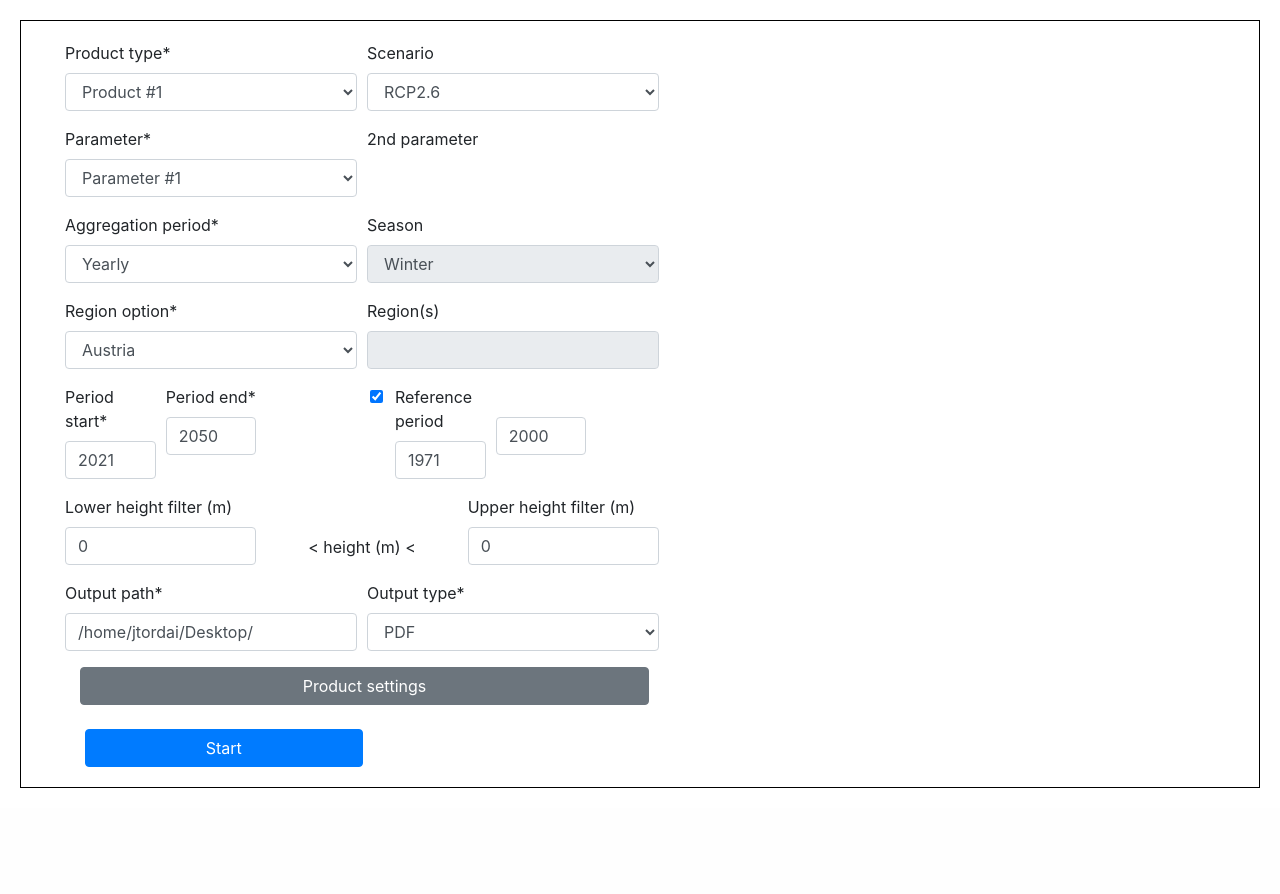
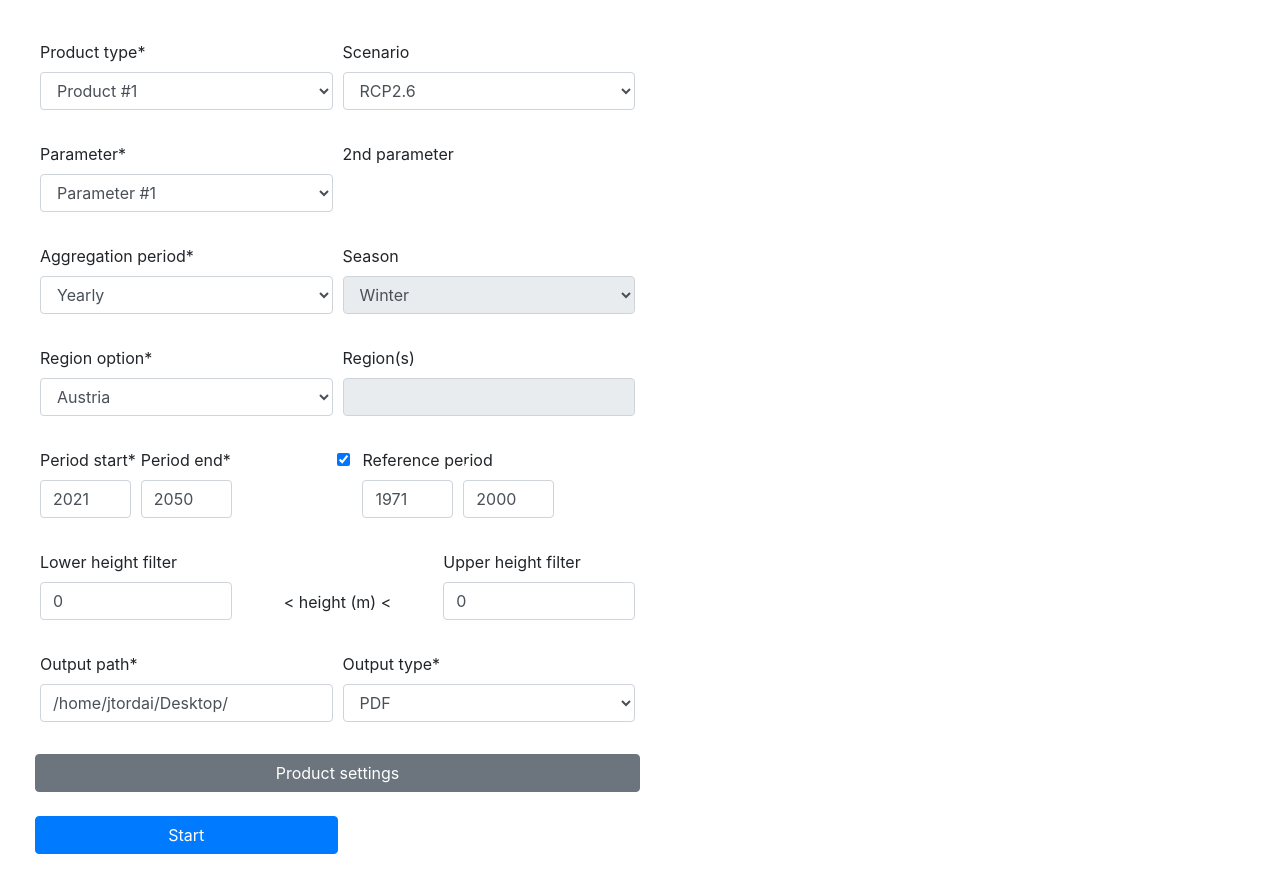
Before and after one commit to ilgatto88/django-oktav, a Django app: page /products in a window 1280 px wide. Shown: the part 66-960 px from the top of the page. Before the commit the page ends 854 px from the top, so only its background shows below. Run offline with Django 3.2, Linux system fonts and the light colour scheme; some libraries are stand-ins or nearby versions.

Commit message:
minor form tweaks, colorbar dictionary converted back to dict type

```diff
--- a/products/forms.py
+++ b/products/forms.py
@@ -29,8 +29,8 @@
     reference_period_checkbox = forms.BooleanField(label="", required=False, initial=True)
     reference_period_start = forms.IntegerField(label='Reference period', initial=1971, required=False)
     reference_period_end = forms.IntegerField(label='', initial=2000, required=False)
-    lower_height_filter = forms.IntegerField(label='Lower height filter (m)', initial=0, required=False)
-    upper_height_filter = forms.IntegerField(label='Upper height filter (m)', initial=0, required=False)
+    lower_height_filter = forms.IntegerField(label='Lower height filter', initial=0, required=False)
+    upper_height_filter = forms.IntegerField(label='Upper height filter', initial=0, required=False)
 
     output_path = forms.CharField(label='Output path', initial=BASE_OUTPUT_PATH)
     output_type = forms.ChoiceField(label='Output type', choices=OUTPUT_TYPE_CHOICES)
--- a/products/views.py
+++ b/products/views.py
@@ -1,6 +1,8 @@
 from django.shortcuts import render, redirect, reverse
 from .forms import NewProductRequestForm
 from .oktav_parts_later_delete_this import ProductRequest
+
+import json
 
 # ezt le kell majd cserélni, minden productnak legyen sajátja
 default_colorbar_dict = '{"color_scale":"alfa","minval":0,"maxval":8,"step_size":1,"bins":"None","color_count":9,"reverse":false}'
@@ -21,7 +23,7 @@
                 cscale = get_colorbar_dict
 
             visual_settings = {
-                'colorscale': cscale,
+                'colorscale': json.loads(cscale),
                 'figsize_x': 30, 'figsize_y': 17, 'dpi': 300,
                 'rivers': request.POST.get('rivers_extra'),
                 'municipality_borders': request.POST.get('municipality_borders_extra'),
--- a/static/css/costum_form.css
+++ b/static/css/costum_form.css
@@ -1,9 +1,9 @@
 form {
     margin-top: 10px;
     margin-left: 4px;
-    border: 1px solid black;
     margin: 20px;
     padding: 20px;
+    white-space: nowrap;
 }
 
 input {
--- a/templates/products.html
+++ b/templates/products.html
@@ -11,19 +11,19 @@
   <form method="POST">
     {% csrf_token %}
     <div class="form-row">
-      <div class="form-group col-md-3 mb-0 ml-4">
+      <div class="form-group col-md-3">
         {{ product_form.product_type|as_crispy_field }}
         {% with product_name="product_name" %}{% endwith %}
       </div>
-      <div class="form-group col-md-3 mb-0">
+      <div class="form-group col-md-3">
         {{ product_form.scenario|as_crispy_field }}
       </div>
     </div>
     <div class="form-row">
-      <div class="form-group col-md-3 mb-0 ml-4">
+      <div class="form-group col-md-3">
         {{ product_form.parameter|as_crispy_field }}
       </div>
-      <div class="form-group col-md-3 mb-0">
+      <div class="form-group col-md-3">
         {{ product_form.parameter2|as_crispy_field }}
         <script>
           document.getElementById("id_parameter2").style.display = "none";
@@ -31,96 +31,95 @@
       </div>
     </div>
     <div class="form-row">
-    <div class="form-group col-md-3 mb-0 ml-4">
+    <div class="form-group col-md-3">
         {{ product_form.aggregation_period|as_crispy_field }}
       </div>
-      <div class="form-group col-md-3 mb-0">
+      <div class="form-group col-md-3">
         {{ product_form.season|as_crispy_field }}
       </div>
     </div>
     <div class="form-row">
-      <div class="form-group col-md-3 mb-0 ml-4">
+      <div class="form-group col-md-3">
         {{ product_form.region_option|as_crispy_field }}
       </div>
-      <div class="form-group col-md-3 mb-0">
+      <div class="form-group col-md-3">
         {{ product_form.region|as_crispy_field }}
       </div>
     </div>
     <div class="form-row">
-      <div class="form-group col-md-1 mb-0 ml-4">
+      <div class="form-group col-md-1">
         {{ product_form.period_start|as_crispy_field }}
       </div>
-      <div class="form-group col-md-1 mb-0">
+      <div class="form-group col-md-1">
         {{ product_form.period_end|as_crispy_field }}
       </div>
-      <div class="form-group col-md-1 mb-0"></div>
-      <div class="form-group ml-2">
+      <div class="form-group col-md-1"></div>
+      <div class="form-group">
         {{ product_form.reference_period_checkbox|as_crispy_field }}
       </div>
-      <div class="form-group col-md-1 mb-0">
+      <div class="form-group col-md-1">
         {{ product_form.reference_period_start|as_crispy_field }}
       </div>
-      <div class="form-group col-md-1 mb-0">
+      <div class="form-group col-md-1">
         <label style="color:white;">.</label>
         {{ product_form.reference_period_end|as_crispy_field }}
       </div>
     </div>
     <div class="form-row">
-      <div class="form-group col-md-2 mb-0 ml-4">
+      <div class="form-group col-md-2">
         {{ product_form.lower_height_filter|as_crispy_field }}
       </div>
       <div class="form-col col-md-2">
         <p style="color:white;">f</p>
         <p align="center"> < height (m) <</p>
       </div>
-      <div class="form-group col-md-2 mb-0">
+      <div class="form-group col-md-2">
         {{ product_form.upper_height_filter|as_crispy_field }}
       </div>
     </div>
     <div class="form-row">
-      <div class="form-group col-md-3 mb-0 ml-4">
+      <div class="form-group col-md-3">
         {{ product_form.output_path|as_crispy_field }}
       </div>
-      <div class="form-group col-md-3 mb-0">
+      <div class="form-group col-md-3">
         {{ product_form.output_type|as_crispy_field }}
       </div>
     </div>
-    <div class="container col-md-6 ml-4">
-      <button class="btn btn-secondary w-100"
-              type="button" data-toggle="collapse" data-target="#CollapseVisSet"
+    <div class="form-row">
+      <button class="btn btn-secondary w-50" type="button"
+              data-toggle="collapse" data-target="#CollapseVisSet"
               aria-expanded="false" aria-controls="CollapseVisSet">
         Product settings
       </button>
       <div class="collapse" id="CollapseVisSet">
-        <br \>
         <div class="form-row">
-          <div class="form-group col-md-3 mb-0" style="display:none;">
+          <div class="form-group col-md-3" style="display:none;">
             {{ product_form.colorscale_colorbar_dict_extra|as_crispy_field }}
           </div>
         </div>
         <div class="form-row">
-          <div class="form-group col-md-3 mb-0">
+          <div class="form-group col-md-3 mt-2">
             {{ product_form.colorscale_name_extra|as_crispy_field }}
           </div>
         </div>
         <div class="form-row">
-          <div class="form-group col-md-2 mb-0">
+          <div class="form-group col-md-2">
             {{ product_form.colorscale_minval_extra|as_crispy_field }}
           </div>
-          <div class="form-group col-md-2 mb-0">
+          <div class="form-group col-md-2">
             {{ product_form.colorscale_step_size_extra|as_crispy_field }}
           </div>
-          <div class="form-group col-md-2 mb-0">
+          <div class="form-group col-md-2">
             {{ product_form.colorscale_reverse_extra|as_crispy_field }}
           </div>
-          <div class="form-group col-md-2 mb-0">
+          <div class="form-group col-md-2">
             <button class="btn btn-secondary" type="button" id="colorbar_generate_button" value="colorbar_dict">
               Generate
             </button>
           </div>
         </div>
         <div class="form-row">
-          <div class="form-group col-md-4 mb-0">
+          <div class="form-group col-md-4">
             {% for field in product_form %}
               {% if 'extra' in field.name and 'colorscale' not in field.name %}
                 {{ field|as_crispy_field }}
@@ -130,7 +129,7 @@
         </div>
       </div>
     </div>
-    <div class="container col-md-offset-3">
+    <div class="form-row">
       <button type="submit" class="btn btn-primary mt-4 w-25" aria-pressed="true">Start</button>
     </div>
   </form>
```
